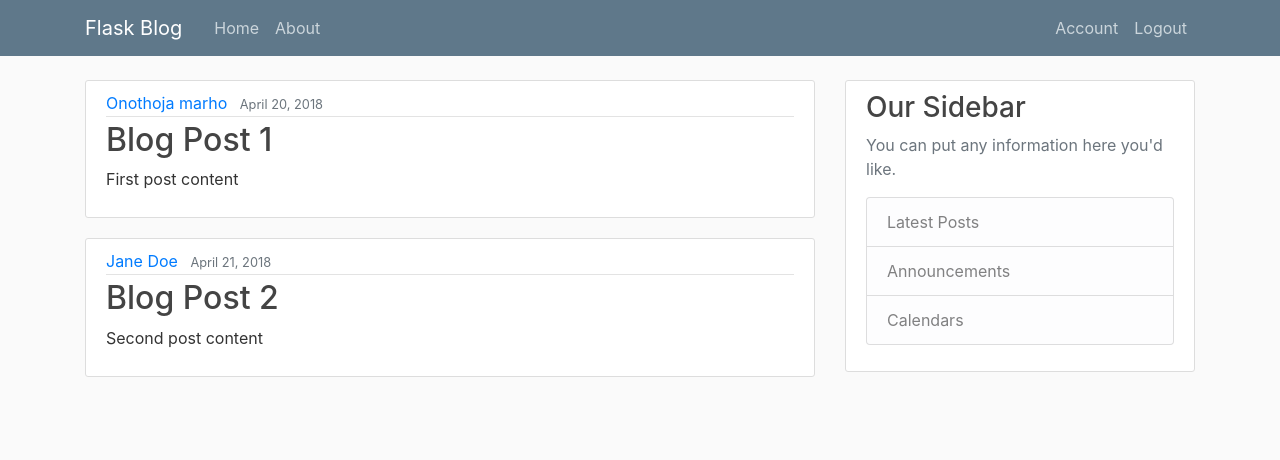
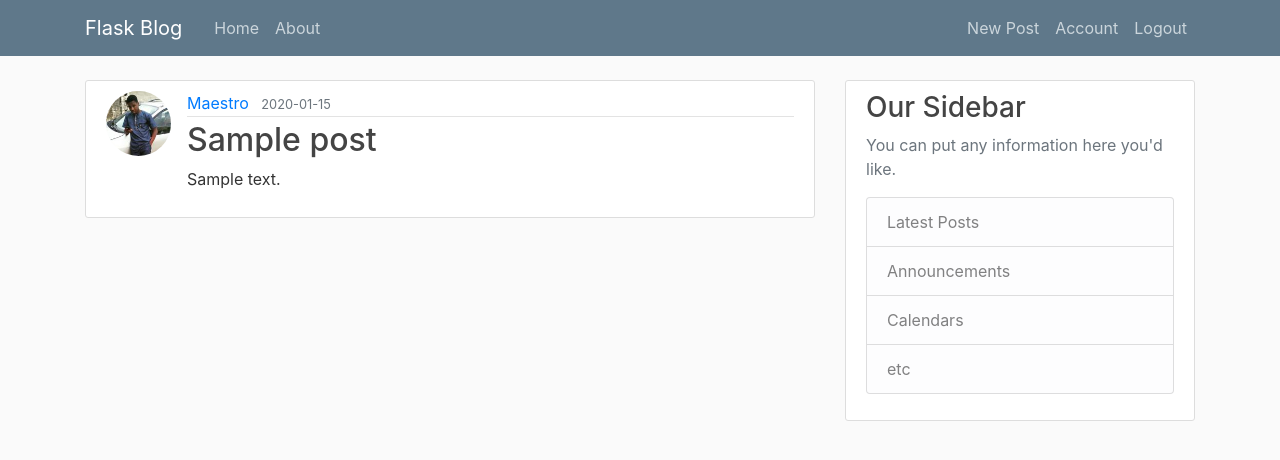
Before and after one commit to maestro-1/Chronicles, a Flask app: page / in a window 1280 px wide. Shown: the top 460 px of the page. Run offline with Flask 2, Linux system fonts and the light colour scheme; a user stored in the database is signed in; tables that the repository leaves empty hold one stand-in row (values such as "Sample post"); some libraries are stand-ins or nearby versions.

Commit message:
update routes, templates and test suits

```diff
--- a/flaskblog/forms.py
+++ b/flaskblog/forms.py
@@ -55,3 +55,4 @@ class UpdateAccountForm(FlaskForm):
 class PostForm(FlaskForm):
     title = StringField("Title", validators=[DataRequired()])
     content = TextAreaField("Content", validators=[DataRequired()])
+    submit = SubmitField("Post")
--- a/flaskblog/models.py
+++ b/flaskblog/models.py
@@ -28,4 +28,4 @@ class Post(db.Model):
     user_id = db.Column(db.Integer(), db.ForeignKey(User.id), nullable=False)
 
     def __refr__(self):
-        return f"User({self.title},{self.date_posted})"
+        return f"Post({self.title},{self.date_posted})"
--- a/flaskblog/routes.py
+++ b/flaskblog/routes.py
@@ -7,30 +7,32 @@ from flaskblog.forms import RegistrationForm, LoginForm, UpdateAccountForm, Post
 from flask_login import login_user, current_user, logout_user, login_required
 from PIL import Image
 
-posts = [
-    {
-        'author': 'Onothoja marho',
-        'title': 'Blog Post 1',
-        'content': 'First post content',
-        'date_posted': 'April 20, 2018'
-    },
-    {
-        'author': 'Jane Doe',
-        'title': 'Blog Post 2',
-        'content': 'Second post content',
-        'date_posted': 'April 21, 2018'
-    }
-]
+# posts = [
+#     {
+#         'author': 'Onothoja marho',
+#         'title': 'Blog Post 1',
+#         'content': 'First post content',
+#         'date_posted': 'April 20, 2018'
+#     },
+#     {
+#         'author': 'Jane Doe',
+#         'title': 'Blog Post 2',
+#         'content': 'Second post content',
+#         'date_posted': 'April 21, 2018'
+#     }
+# ]
 
 
 @app.route("/home")
 @app.route("/")
 def home_page():
+    # post = Post.filter_by().paginate(per_page=5)
+    posts = Post.query.all()
     return render_template("home.html", title='Home', posts=posts)
 
 
 @app.route("/about")
-def about_page():
+def about():
     return render_template("about.html", title='About')
 
 
@@ -106,7 +108,7 @@ def account():
                            image_file=image_file, form=form)
 
 
-@app.route("/post/new", methods=['POST'])
+@app.route("/post/new", methods=['GET', 'POST'])
 @login_required
 def new_post():
     form = PostForm()
--- a/flaskblog/templates/home.html
+++ b/flaskblog/templates/home.html
@@ -1,13 +1,14 @@
 {% extends "layout.html" %}
 {% block content %}
-    {%for post in posts %}
+    {% for post in posts %}
         <article class="media content-section">
+          <img class="rounded-circle article-img" src="{{ url_for('static', filename='profile_pics/' + post.author.image_file) }}">
           <div class="media-body">
             <div class="article-metadata">
-              <a class="mr-2" href="#">{{ post.author }}</a>
-              <small class="text-muted">{{ post.date_posted }}</small>
+              <a class="mr-2" href="#">{{ post.author.username }}</a>
+              <small class="text-muted">{{ post.date_posted.strftime('%Y-%m-%d') }}</small>
             </div>
-            <h2><a class="article-title" href="#">{{ post.title }}</a></h2>
+            <h2><a class="article-title" href="{{ url_for('post', post_id=post.id) }}">{{ post.title }}</a></h2>
             <p class="article-content">{{ post.content }}</p>
           </div>
         </article>
--- a/flaskblog/templates/layout.html
+++ b/flaskblog/templates/layout.html
@@ -26,12 +26,13 @@
           </button>
           <div class="collapse navbar-collapse" id="navbarToggle">
             <div class="navbar-nav mr-auto">
-              <a class="nav-item nav-link" href="{{url_for('home_page')}}">Home</a>
-              <a class="nav-item nav-link" href="{{url_for('about_page')}}">About</a>
+              <a class="nav-item nav-link" href="{{ url_for('home_page') }}">Home</a>
+              <a class="nav-item nav-link" href="{{ url_for('about') }}">About</a>
             </div>
             <!-- Navbar Right Side -->
             <div class="navbar-nav">
               {% if current_user.is_authenticated %}
+                <a class="nav-item nav-link" href="{{ url_for('new_post') }}">New Post</a>
                 <a class="nav-item nav-link" href="{{ url_for('account') }}">Account</a>
                 <a class="nav-item nav-link" href="{{ url_for('logout') }}">Logout</a>
               {% else %}
@@ -46,11 +47,11 @@
     <main role="main" class="container">
       <div class="row">
         <div class="col-md-8">
-          {% with messages= get_flashed_messages(with_categories=true)%}
+          {% with messages = get_flashed_messages(with_categories=true) %}
             {% if messages %}
-              {% for category,message in messages %}
-                <div class="alert alert-{{category}}">
-                  {{message}}
+              {% for category, message in messages %}
+                <div class="alert alert-{{ category }}">
+                  {{ message }}
                 </div>
               {% endfor %}
             {% endif %}
@@ -65,6 +66,7 @@
                 <li class="list-group-item list-group-item-light">Latest Posts</li>
                 <li class="list-group-item list-group-item-light">Announcements</li>
                 <li class="list-group-item list-group-item-light">Calendars</li>
+                <li class="list-group-item list-group-item-light">etc</li>
               </ul>
             </p>
           </div>
```
Also changed, not shown: flaskblog/templates/create_post.html (added, +40 -0 lines), flaskblog/templates/post.html (added, +39 -0 lines), manage.py (+6 -2 lines), tests/base.py (+23 -0 lines), flaskblog/site.db, flaskblog/templates/account.html (line endings or trailing spaces), 2 other files. Lines whose indentation alone changed are shown as unchanged.
